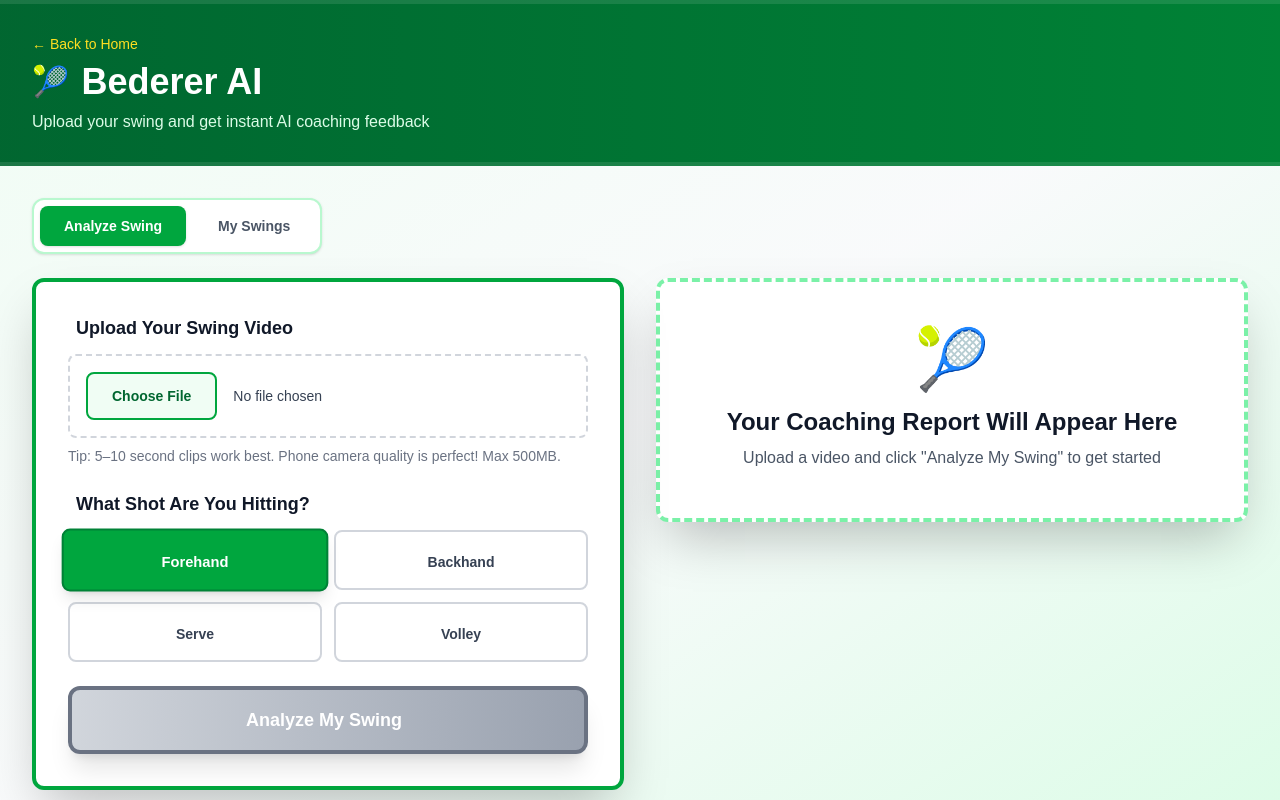
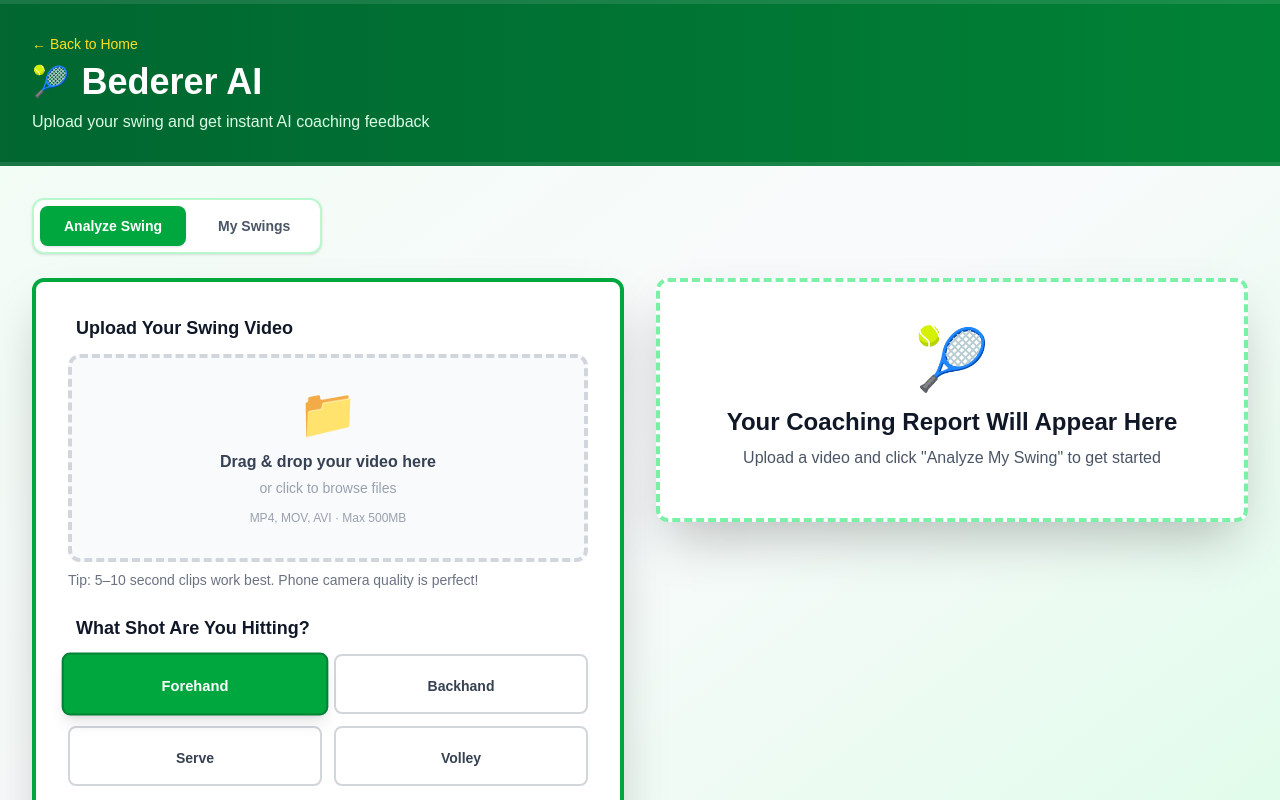
Before and after one commit to jbgaribay/bederer-ai, a Next.js app: page /upload in a window 1280 px wide. Shown: the top 800 px of the page. Built offline with nearby package versions, Linux system fonts and the light colour scheme.

Commit message:
Add Loading Messages when User runs Analysis

```diff
--- a/app/upload/page.tsx
+++ b/app/upload/page.tsx
@@ -2,12 +2,19 @@
 
 "use client";
 
-import { useState } from "react";
+import { useState, useEffect, useRef } from "react";
 import { SwingAnalysis } from "@/types/analysis";
 import CoachingReport from "@/components/CoachingReport";
 import SwingHistory from "@/components/SwingHistory";
 import { useSwingHistory } from "@/hooks/useSwingHistory";
 import Link from "next/link";
+
+const LOADING_STEPS = [
+  { label: "Uploading video", duration: 3000 },
+  { label: "Extracting frames", duration: 8000 },
+  { label: "AI analyzing technique", duration: 15000 },
+  { label: "Generating your report", duration: 99999 }, // stays until done
+];
 
 export default function UploadPage() {
   const [selectedFile, setSelectedFile] = useState<File | null>(null);
@@ -19,6 +26,10 @@ export default function UploadPage() {
   const [activeTab, setActiveTab] = useState<"analyze" | "history">("analyze");
   const [savedConfirm, setSavedConfirm] = useState(false);
   const [fileError, setFileError] = useState<string | null>(null);
+  const [isDragOver, setIsDragOver] = useState(false);
+  const [loadingStep, setLoadingStep] = useState(0);
+  const fileInputRef = useRef<HTMLInputElement>(null);
+  const stepTimers = useRef<ReturnType<typeof setTimeout>[]>([]);
 
   const { history, saveSwing, clearHistory } = useSwingHistory();
 
@@ -30,27 +41,41 @@ export default function UploadPage() {
     return `${(bytes / (1024 * 1024)).toFixed(1)} MB`;
   };
 
-  const handleFileChange = (e: React.ChangeEvent<HTMLInputElement>) => {
-    const file = e.target.files?.[0];
+  // Advance loading steps on a timer while analyzing
+  useEffect(() => {
+    if (isAnalyzing) {
+      setLoadingStep(0);
+      let elapsed = 0;
+      LOADING_STEPS.slice(0, -1).forEach((step, i) => {
+        elapsed += step.duration;
+        const t = setTimeout(() => setLoadingStep(i + 1), elapsed);
+        stepTimers.current.push(t);
+      });
+    } else {
+      stepTimers.current.forEach(clearTimeout);
+      stepTimers.current = [];
+    }
+    return () => {
+      stepTimers.current.forEach(clearTimeout);
+    };
+  }, [isAnalyzing]);
+
+  const validateAndSetFile = (file: File, inputEl?: HTMLInputElement) => {
     setFileError(null);
 
-    if (!file) return;
-
-    // Validate MIME type
     if (!file.type.startsWith("video/")) {
       setFileError(
         "That doesn't look like a video file. Please upload an MP4, MOV, or similar video format."
       );
-      e.target.value = "";
+      if (inputEl) inputEl.value = "";
       return;
     }
 
-    // Validate file size
     if (file.size > MAX_FILE_SIZE_BYTES) {
       setFileError(
         `File is too large (${formatFileSize(file.size)}). Please upload a video under ${MAX_FILE_SIZE_MB}MB. Try trimming your clip to 5–15 seconds.`
       );
-      e.target.value = "";
+      if (inputEl) inputEl.value = "";
       return;
     }
 
@@ -59,6 +84,25 @@ export default function UploadPage() {
     setAnalysis(null);
     setError(null);
   };
+
+  const handleFileChange = (e: React.ChangeEvent<HTMLInputElement>) => {
+    const file = e.target.files?.[0];
+    if (file) validateAndSetFile(file, e.target);
+  };
+
+  const handleDrop = (e: React.DragEvent<HTMLDivElement>) => {
+    e.preventDefault();
+    setIsDragOver(false);
+    const file = e.dataTransfer.files?.[0];
+    if (file) validateAndSetFile(file);
+  };
+
+  const handleDragOver = (e: React.DragEvent<HTMLDivElement>) => {
+    e.preventDefault();
+    setIsDragOver(true);
+  };
+
+  const handleDragLeave = () => setIsDragOver(false);
 
   const handleAnalyze = async () => {
     if (!selectedFile) return;
@@ -100,15 +144,13 @@ export default function UploadPage() {
 
   return (
     <div className="min-h-screen bg-gradient-to-br from-green-50 via-gray-50 to-green-100">
-      {/* Header with Court Lines */}
+      {/* Header */}
       <div className="relative bg-gradient-to-r from-green-800 to-green-700 text-white py-8 mb-8 overflow-hidden">
         <div className="absolute inset-0 opacity-10">
           <div className="absolute top-0 left-0 right-0 h-1 bg-white"></div>
           <div className="absolute bottom-0 left-0 right-0 h-1 bg-white"></div>
         </div>
-
         <div className="relative max-w-7xl mx-auto px-4 sm:px-6 lg:px-8">
-          <div className="flex items-center justify-between">
           <div>
             <Link
               href="/"
@@ -123,7 +165,6 @@ export default function UploadPage() {
             <p className="text-green-100">
               Upload your swing and get instant AI coaching feedback
             </p>
-            </div>
           </div>
         </div>
       </div>
@@ -171,31 +212,67 @@ export default function UploadPage() {
           <SwingHistory history={history} onClear={clearHistory} />
         ) : (
           <div className="grid lg:grid-cols-2 gap-8">
-            {/* LEFT COLUMN - Upload Section */}
+            {/* LEFT COLUMN - Upload */}
             <div className="lg:sticky lg:top-8 lg:self-start">
               <div className="bg-white rounded-xl shadow-2xl p-8 border-4 border-green-600">
                 <div className="space-y-6">
-                  {/* File Upload */}
+
+                  {/* Drag & Drop Zone */}
                   <div>
                     <label className="block text-lg font-bold text-gray-900 mb-3 flex items-center gap-2">
                       <span className="text-2xl"></span>
                       Upload Your Swing Video
                     </label>
+
+                    <div
+                      onDrop={handleDrop}
+                      onDragOver={handleDragOver}
+                      onDragLeave={handleDragLeave}
+                      onClick={() => fileInputRef.current?.click()}
+                      className={`relative cursor-pointer rounded-xl border-4 border-dashed p-8 text-center transition-all duration-200
+                        ${isDragOver
+                          ? "border-green-500 bg-green-50 scale-[1.02]"
+                          : selectedFile && !fileError
+                          ? "border-green-400 bg-green-50"
+                          : "border-gray-300 bg-gray-50 hover:border-green-400 hover:bg-green-50"
+                        }`}
+                    >
                       <input
+                        ref={fileInputRef}
                         type="file"
                         accept="video/*"
                         onChange={handleFileChange}
-                      className="block w-full text-sm text-gray-700
-                        file:mr-4 file:py-3 file:px-6
-                        file:rounded-lg file:border-2
-                        file:text-sm file:font-bold
-                        file:bg-green-50 file:text-green-800
-                        file:border-green-600
-                        hover:file:bg-green-100
-                        cursor-pointer
-                        border-2 border-dashed border-gray-300 rounded-lg p-4
-                        hover:border-green-500 transition-colors"
+                        className="hidden"
                       />
+
+                      {isDragOver ? (
+                        <>
+                          <div className="text-5xl mb-3">🎯</div>
+                          <p className="text-green-700 font-black text-lg">Drop it!</p>
+                        </>
+                      ) : selectedFile && !fileError ? (
+                        <>
+                          <div className="text-4xl mb-2"></div>
+                          <p className="font-bold text-green-800 text-sm truncate px-4">
+                            {selectedFile.name}
+                          </p>
+                          <p className="text-green-600 text-xs mt-1">
+                            {formatFileSize(selectedFile.size)} · Click to change
+                          </p>
+                        </>
+                      ) : (
+                        <>
+                          <div className="text-5xl mb-3">📁</div>
+                          <p className="font-black text-gray-700 text-base">
+                            Drag & drop your video here
+                          </p>
+                          <p className="text-gray-400 text-sm mt-1">or click to browse files</p>
+                          <p className="text-gray-400 text-xs mt-3">
+                            MP4, MOV, AVI · Max 500MB
+                          </p>
+                        </>
+                      )}
+                    </div>
 
                     {/* File validation error */}
                     {fileError && (
@@ -205,22 +282,8 @@ export default function UploadPage() {
                       </div>
                     )}
 
-                    {/* File accepted confirmation */}
-                    {selectedFile && !fileError && (
-                      <div className="mt-3 bg-green-50 border-2 border-green-300 text-green-800 px-4 py-3 rounded-lg text-sm font-medium flex items-center gap-2">
-                        <span className="text-lg"></span>
-                        <span>
-                          <span className="font-bold">{selectedFile.name}</span>
-                          <span className="text-green-600 ml-2">
-                            ({formatFileSize(selectedFile.size)})
-                          </span>
-                        </span>
-                      </div>
-                    )}
-
                     <p className="mt-2 text-sm text-gray-500">
-                      Tip: 5–10 second clips work best. Phone camera quality
-                      is perfect! Max 500MB.
+                      Tip: 5–10 second clips work best. Phone camera quality is perfect!
                     </p>
                   </div>
 
@@ -234,8 +297,8 @@ export default function UploadPage() {
                       {[
                         { value: "forehand", label: "Forehand" },
                         { value: "backhand",  label: "Backhand" },
-                        { value: "serve", label: "Serve" },
-                        { value: "volley", label: "Volley" },
+                        { value: "serve",  label: "Serve" },
+                        { value: "volley",  label: "Volley" },
                       ].map((shot) => (
                         <button
                           key={shot.value}
@@ -286,19 +349,8 @@ export default function UploadPage() {
                           fill="none"
                           viewBox="0 0 24 24"
                         >
-                          <circle
-                            className="opacity-25"
-                            cx="12"
-                            cy="12"
-                            r="10"
-                            stroke="currentColor"
-                            strokeWidth="4"
-                          ></circle>
-                          <path
-                            className="opacity-75"
-                            fill="currentColor"
-                            d="M4 12a8 8 0 018-8V0C5.373 0 0 5.373 0 12h4zm2 5.291A7.962 7.962 0 014 12H0c0 3.042 1.135 5.824 3 7.938l3-2.647z"
-                          ></path>
+                          <circle className="opacity-25" cx="12" cy="12" r="10" stroke="currentColor" strokeWidth="4" />
+                          <path className="opacity-75" fill="currentColor" d="M4 12a8 8 0 018-8V0C5.373 0 0 5.373 0 12h4zm2 5.291A7.962 7.962 0 014 12H0c0 3.042 1.135 5.824 3 7.938l3-2.647z" />
                         </svg>
                         <span>Analyzing Your Swing...</span>
                         <span className="text-2xl animate-bounce">🎾</span>
@@ -319,7 +371,7 @@ export default function UploadPage() {
                     </div>
                   )}
 
-                  {/* Analysis error message */}
+                  {/* Analysis error */}
                   {error && (
                     <div className="bg-red-50 border-4 border-red-300 text-red-800 px-6 py-4 rounded-lg font-medium">
                       <div className="flex items-center gap-2">
@@ -332,9 +384,71 @@ export default function UploadPage() {
               </div>
             </div>
 
-            {/* RIGHT COLUMN - Results Section */}
+            {/* RIGHT COLUMN - Results / Loading */}
             <div>
-              {analysis ? (
+              {isAnalyzing ? (
+                /* Loading Steps Panel */
+                <div className="bg-white rounded-xl shadow-2xl p-10 border-4 border-green-600">
+                  <div className="text-center mb-8">
+                    <div className="text-5xl mb-3 animate-bounce">🎾</div>
+                    <h3 className="text-2xl font-black text-gray-900">
+                      Coaching in Progress
+                    </h3>
+                    <p className="text-gray-500 mt-1 text-sm">This usually takes 20–30 seconds</p>
+                  </div>
+
+                  <div className="space-y-4">
+                    {LOADING_STEPS.map((step, i) => {
+                      const isDone = i < loadingStep;
+                      const isActive = i === loadingStep;
+
+                      return (
+                        <div
+                          key={i}
+                          className={`flex items-center gap-4 p-4 rounded-xl border-2 transition-all duration-500
+                            ${isDone ? "border-green-300 bg-green-50" : ""}
+                            ${isActive ? "border-green-500 bg-green-50 shadow-md" : ""}
+                            ${!isDone && !isActive ? "border-gray-200 bg-gray-50 opacity-40" : ""}
+                          `}
+                        >
+                          {/* Icon */}
+                          <div className="w-8 h-8 flex-shrink-0 flex items-center justify-center">
+                            {isDone ? (
+                              <svg className="w-8 h-8 text-green-500" fill="none" viewBox="0 0 24 24" stroke="currentColor" strokeWidth={2.5}>
+                                <circle cx="12" cy="12" r="10" className="fill-green-100 stroke-green-400" strokeWidth={1.5} />
+                                <path strokeLinecap="round" strokeLinejoin="round" d="M7 13l3 3 7-7" />
+                              </svg>
+                            ) : isActive ? (
+                              <svg className="animate-spin w-7 h-7 text-green-600" xmlns="http://www.w3.org/2000/svg" fill="none" viewBox="0 0 24 24">
+                                <circle className="opacity-25" cx="12" cy="12" r="10" stroke="currentColor" strokeWidth="4" />
+                                <path className="opacity-75" fill="currentColor" d="M4 12a8 8 0 018-8V0C5.373 0 0 5.373 0 12h4zm2 5.291A7.962 7.962 0 014 12H0c0 3.042 1.135 5.824 3 7.938l3-2.647z" />
+                              </svg>
+                            ) : (
+                              <div className="w-7 h-7 rounded-full border-2 border-gray-300 bg-white" />
+                            )}
+                          </div>
+
+                          {/* Label */}
+                          <span
+                            className={`font-bold text-base ${
+                              isDone ? "text-green-700" : isActive ? "text-green-900" : "text-gray-400"
+                            }`}
+                          >
+                            {step.label}
+                            {isActive && (
+                              <span className="ml-1 inline-flex gap-0.5">
+                                <span className="animate-bounce" style={{ animationDelay: "0ms" }}>.</span>
+                                <span className="animate-bounce" style={{ animationDelay: "150ms" }}>.</span>
+                                <span className="animate-bounce" style={{ animationDelay: "300ms" }}>.</span>
+                              </span>
+                            )}
+                          </span>
+                        </div>
+                      );
+                    })}
+                  </div>
+                </div>
+              ) : analysis ? (
                 <CoachingReport analysis={analysis} />
               ) : (
                 <div className="bg-white rounded-xl shadow-2xl p-12 border-4 border-dashed border-green-300 text-center">
--- a/components/SwingHistory.tsx
+++ b/components/SwingHistory.tsx
@@ -222,7 +222,7 @@ export default function SwingHistory({ history, onClear }: SwingHistoryProps) {
                 {/* Top priority */}
                 <div className="bg-green-50 border-2 border-green-300 rounded-lg p-3">
                   <div className="text-xs font-bold text-green-700 uppercase tracking-wide mb-1">
-                    🎯 Top Priority
+                     Top Priority
                   </div>
                   <p className="text-sm text-green-900">{swing.top_priority}</p>
                 </div>
```
Lines whose indentation alone changed are shown as unchanged.
